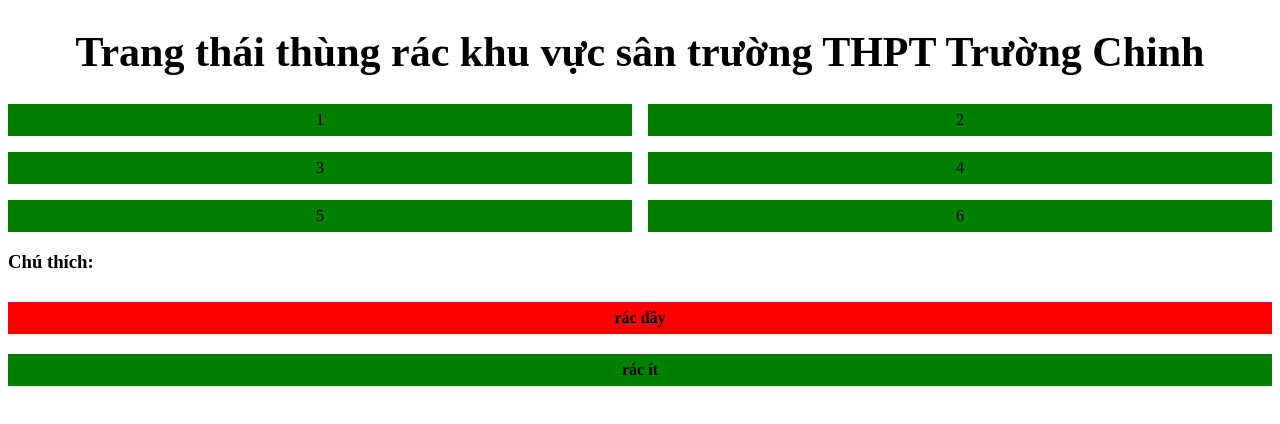
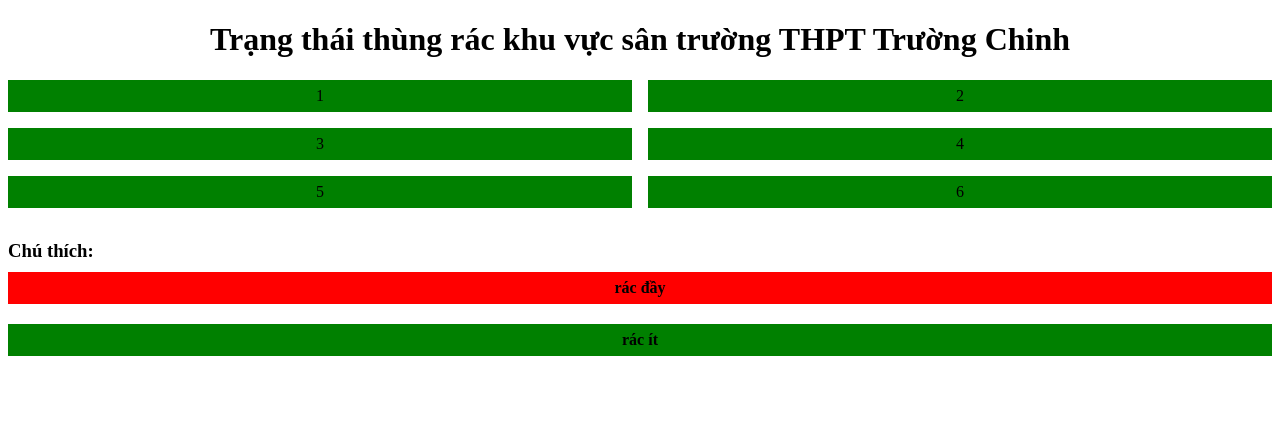
Before and after one commit to anhprotoiday/WebTrangThai, a plain HTML site: page index.html in a window 1280 px wide. Drawn offline with Linux system fonts and the light colour scheme; no server answers.

Commit message:
Update index.html

```diff
--- a/index.html
+++ b/index.html
@@ -6,19 +6,19 @@
     <meta http-equiv="X-UA-Compatible" content="IE=edge">
     <meta name="viewport" content="width=device-width, initial-scale=1.0">
     <link rel="shorcut icon" href="https://scontent.xx.fbcdn.net/v/t1.15752-9/297650756_1107998600098090_7156379373870152000_n.png?_nc_cat=109&ccb=1-7&_nc_sid=aee45a&_nc_ohc=qrSSL1pxuPgAX82PlzH&_nc_ad=z-m&_nc_cid=0&_nc_ht=scontent.xx&oh=03_AVKnetGHPNJies92hOmzFlGiOMvjzyc-xnzqj4XeUsVe1w&oe=6325A3BA">
-    <title>Trạng thái thừng rác</title>
+    <title>Trạng thái thùng rác</title>
 </head>
 
 <body>
     <!-- TITLE -->
-    <h1>Trang thái thùng rác khu vực sân trường THPT Trường Chinh</h1>
+    <h1>Trạng thái thùng rác khu vực sân trường THPT Trường Chinh</h1>
 
 
     <!-- ITEM -->
     <style>
         /* TITLE */
         h1 {
-            font-size: 42px;
+            font-size: 32px;
             text-align: center;
         }
         header{
@@ -50,6 +50,10 @@
             width: 100%;
             margin: 10px 0;
             font-weight: 700;
+        }
+        .cmd h3{
+            margin-top:32px;
+            margin-bottom:0px;
         }
     </style>
     <header>
```
